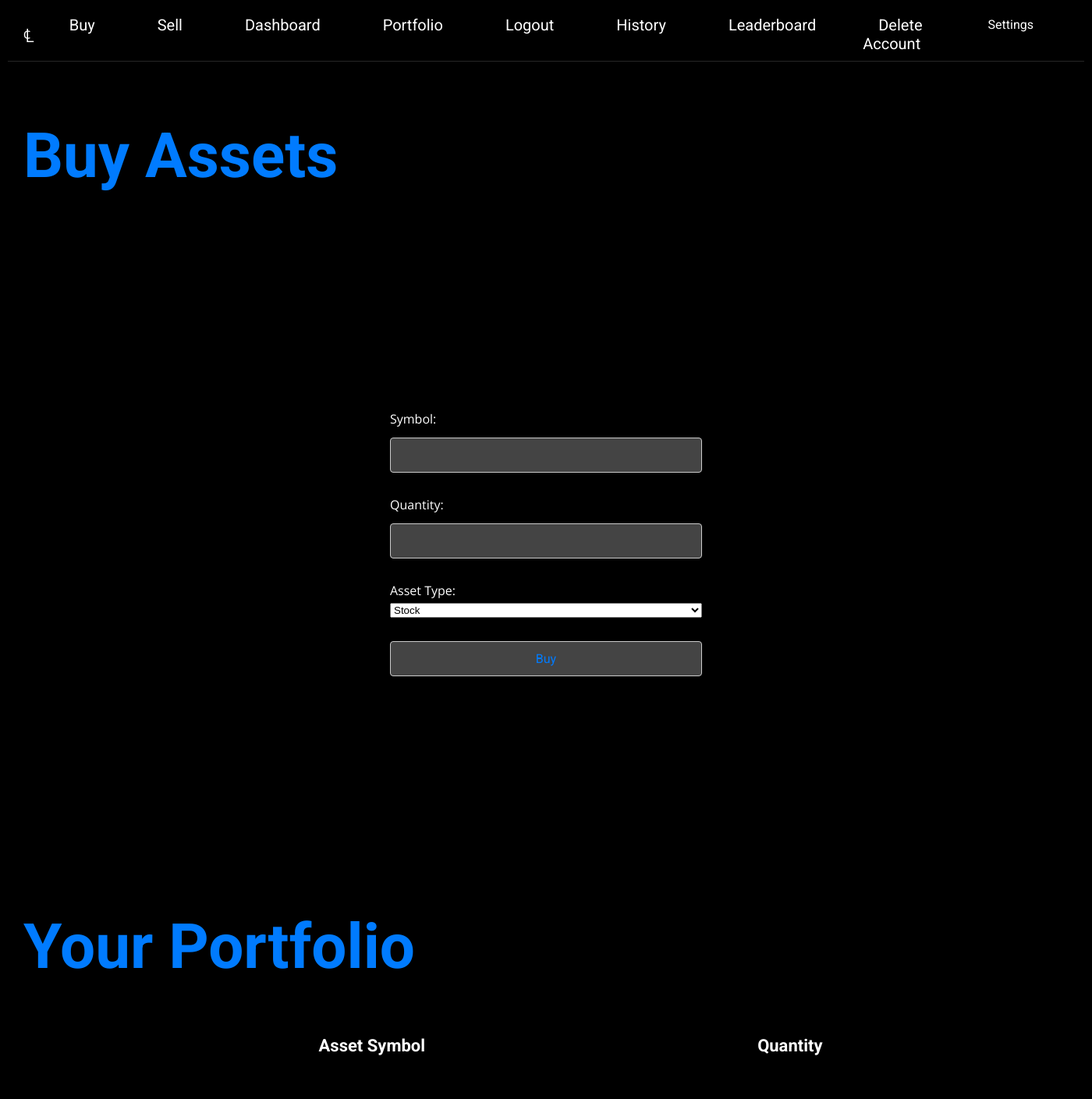
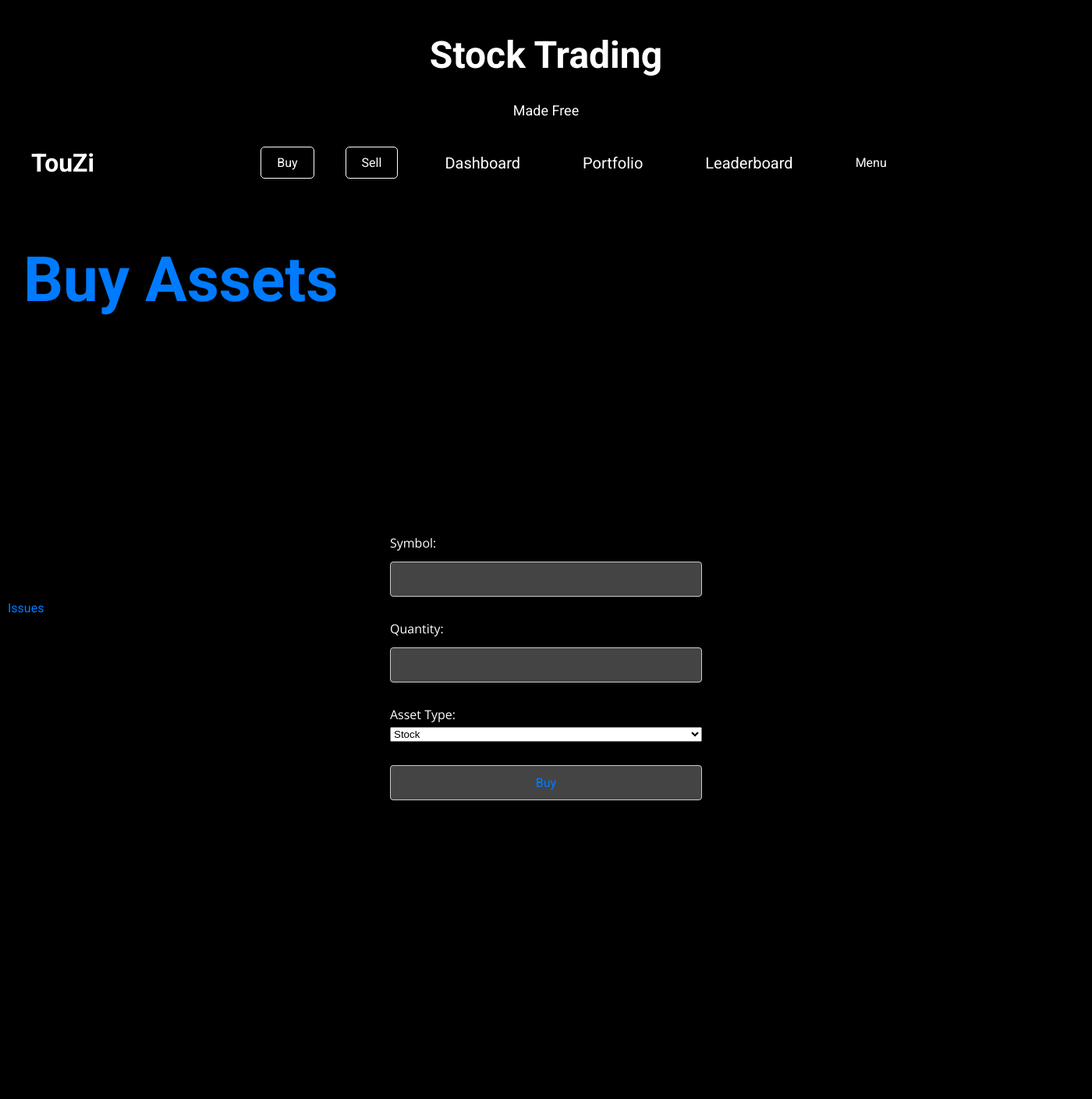
Before and after one commit to Buraisu-tiu/TouZi, a Flask app: page /buy in a window 1400 px wide. Shown: the whole page at 78% size. After the commit the page ends 1026 px from the top, so only its background shows below. Run offline with Flask 3, Linux system fonts and the light colour scheme; the visitor is signed in with stand-in values (Sample User, id 1); data that the repository does not hold is empty; parts of the project's set-up code (start-up, migrations or seed data) failed here and were passed over; some web fonts are replaced.

Commit message:
style changes on dashboard

```diff
--- a/Stock/app.py
+++ b/Stock/app.py
@@ -15,14 +15,14 @@ import plotly.express as px
 import pandas as pd
 from coinbase.wallet.client import Client
 from google.cloud import firestore
-import firebase_admin
-from firebase_admin import credentials
 import google.cloud.logging
 from google.cloud.logging import Client
 import google.auth
-from datetime import datetime
-
-
+from google.oauth2 import service_account
+import time
+import threading
+import google.cloud.firestore
+from google.api_core import exceptions
 # Specify the time zone
 tz = timezone.utc
 
@@ -30,19 +30,20 @@ tz = timezone.utc
 now = datetime.now(tz)
 # Load the service account key file
 
-credentials, project_id = google.auth.load_credentials_from_file(
-    os.environ['GOOGLE_APPLICATION_CREDENTIALS'],
-    scopes=['https://www.googleapis.com/auth/firestore']
+# Load credentials from environment variable or manual declaration
+credentials_path = os.environ.get('GOOGLE_APPLICATION_CREDENTIALS') or 'application_default_credentials.json'
+
+# Load credentials from the file
+credentials = service_account.Credentials.from_service_account_file(
+    credentials_path,
+    scopes=["https://www.googleapis.com/auth/cloud-platform"]
 )
 
-project_id = "stock-trading-simulator-b6e27"
-client = google.cloud.logging.Client(credentials=credentials, project=project_id)
+# Initialize Firestore client with explicit credentials
+db = firestore.Client(credentials=credentials, project="stock-trading-simulator-b6e27")
 
-
-
-# Create Firestore client
-db = firestore.Client()
 print("Firestore client created:", db)
+print("Credentials loaded:", credentials)
 
 
 # Enable Google Cloud logging
@@ -96,6 +97,20 @@ def create_badges():
         if not badges_ref.where('name', '==', badge['name']).stream():
             badges_ref.add(badge)
 
+def reload_website():
+    url = "https://stock-trading-sim.onrender.com"  # Replace with your Render URL if deployed
+    try:
+        response = requests.get(url)
+        print(f"Reloaded at {time.ctime()}: Status Code {response.status_code}")
+    except Exception as e:
+        print(f"Error reloading at {time.ctime()}: {str(e)}")
+
+# Function to start the reloader in a separate thread
+def start_reloader():
+    interval = 300  # 5 minutes (adjust as needed)
+    while True:
+        reload_website()
+        time.sleep(interval)
 
 @app.route('/')
 def home():
@@ -113,7 +128,8 @@ def register():
             'balance': 999.99,
             'background_color': '#000000',
             'text_color': '#ffffff',
-            'accent_color': '#007bff'
+            'accent_color': '#007bff',
+            'gradient_color': "#000000"
         })
         return redirect(url_for('login'))
     return render_template('register.html.jinja2')
@@ -125,10 +141,16 @@ def login():
         password = request.form['password']
         print(f"Login attempt: Username: {username}, Password: {password}")
 
+
+
         try:
-            print("Attempting to test firestore test query")
-            test_query = db.collection('users').limit(1).get()
+            print("Attempting to test Firestore test query")
+            test_query = db.collection('users').limit(1).get(timeout=10)  # 10-second timeout
             print(f"Firestore test query succeeded. Found {len(test_query)} document(s).")
+            for doc in test_query:
+                print(f"Document data: {doc.to_dict()}")
+        except exceptions.DeadlineExceeded:
+            print("Firestore test query timed out.")
         except Exception as e:
             print(f"Firestore test query failed: {e}")
 
@@ -186,12 +208,17 @@ def settings():
         user_ref.update({
             'background_color': request.form.get('background_color', '#ffffff'),
             'text_color': request.form.get('text_color', '#000000'),
-            'accent_color': request.form.get('accent_color', '#007bff')
+            'accent_color': request.form.get('accent_color', '#007bff'),
+            'gradient_color': request.form.get('gradient_color', 'none')
         })
         return redirect(url_for('dashboard'))
 
     user = user_ref.get().to_dict()
     return render_template('settings.html.jinja2', user=user)
+
+
+
+
 
 @app.route('/leaderboard')
 def leaderboard():
@@ -720,4 +747,10 @@ def fetch_historical_data(symbol):
 
 
 if __name__ == '__main__':
+    reloader_thread = threading.Thread(target=start_reloader)
+    reloader_thread.daemon = True  # Daemonize thread to stop it when the main program exits
+    reloader_thread.start()
+
+    # Run the Flask app
+    port = int(os.environ.get("PORT", 10000))
     app.run(debug=True)
--- a/Stock/templates/base.html.jinja2
+++ b/Stock/templates/base.html.jinja2
@@ -3,7 +3,8 @@
 <head>
     <meta charset="UTF-8">
     <meta name="viewport" content="width=device-width, initial-scale=1.0">
-    <title>Stock Market Trading Simulator</title>
+    <h1 style="text-align: center; font-size: 48px;">Stock Trading</h1>
+    <p style="text-align: center; font-size: 18px;">Made Free</p>
     <link rel="stylesheet" href="{{ url_for('static', filename='styles.css') }}">
     <link rel="icon" type="image/x-icon" href="{{ url_for('static', filename='favicon.ico') }}">
     <link rel="preconnect" href="https://fonts.googleapis.com">
@@ -20,18 +21,24 @@
         }
         .navbar {
             display: flex;
-            justify-content: space-between;
+            justify-content: flex-end;
             align-items: center;
             padding: 10px 20px;
+            padding-top: 20px;
             background-color: {{ user.background_color if user else 'rgb(0, 0, 0)' }};
-            border-bottom: 1px solid rgba(255, 255, 255, 0.15);
-            box-shadow: 0 4px 8px rgba(0, 0, 0, 0.1);
         }
         .navbar-brand {
-            font-size: 1.5rem;
-            font-weight: 500;
+            font-size: 2rem; /* Increase the font size */
+            font-weight: bold; /* Make the font bold */
             color: {{ user.text_color if user else 'rgb(255, 255, 255)' }};
             text-decoration: none;
+            display: flex; /* Use flexbox to align the icon and text */
+            align-items: center; /* Vertically center the icon and text */
+        }
+
+        .navbar-brand i {
+            font-size: 3rem; /* Increase the icon size */
+            margin-right: 10px; /* Add space between the icon and text */
         }
         .navbar-nav {
             display: flex;
@@ -50,10 +57,24 @@
             padding: 10px 20px;
             border-radius: 5px;
             transition: background-color 0.3s, color 0.3s;
+            position: relative; /* Required for the pseudo-element */
         }
-        .navbar-nav a:hover {
-            background-color: {{ user.text_color if user else 'rgb(255, 255, 255)' }};
-            color: {{ user.background_color if user else 'rgb(0, 0, 0)' }};
+
+        .navbar-nav a::after {
+            content: '';
+            display: block;
+            height: 2px; /* Height of the underline */
+            background-color: rgba(255, 255, 255, 0.2); /* Low opacity color */
+            transition: width 0.3s;
+            width: 0; /* Start with no width */
+            position: absolute;
+            left: 50%;
+            bottom: -5px; /* Adjust this value for the gap */
+            transform: translateX(-50%);
+        }
+
+        .navbar-nav a:hover::after {
+            width: 100%; /* Full width on hover */
         }
         .content {
             padding: 20px;
@@ -61,30 +82,78 @@
         .accent {
             color: {{ user.accent_color if user else '#007bff' }};
         }
+        .dropdown {
+            position: relative;
+            display: inline-block;
+            float: right;
+            margin-left: auto;
+        }
+        .dropdown-content a {
+            color: {{ user.text_color if user else 'rgb(255, 255, 255)' }};
+            padding: 15px 20px;
+            text-decoration: none;
+            display: block;
+            margin-bottom: 10px;
+        }
+
+        .dropdown-content {
+            display: none;
+            position: absolute;
+            background-color: {{ user.background_color if user else 'rgb(0, 0, 0)' }};
+            min-width: 160px;
+            box-shadow: 0px 8px 16px 0px rgba(0,0,0,0.2);
+            z-index: 1;
+            margin-top: 10px;
+        }
+        .dropdown:hover .dropdown-content {
+            display: block;
+        }
+        .buy-sell-button {
+            border: 1px solid #fff;
+            border-radius: 5 px; /* Rounded corners */
+            background-color: transparent; /* Transparent background */
+            color: {{ user.text_color if user else 'rgb(255, 255, 255)' }};
+            padding: 10px 20px;
+            transition: background-color 0.3s, color 0.3s;
+        }
+        .buy-sell-button:hover {
+            background-color: rgba(255, 255, 255, 0.1); /* Light background on hover */
+        }
     </style>
 </head>
 <body>
     <nav class="navbar">
-        <a class="navbar-brand" href="#">&#8452;</a>
+        <a class="navbar-brand" href="#">
+            <i class="fas fa-chart-line"></i>
+            <span>TouZi</span>
+        </a>
         <ul class="navbar-nav">
-            <li><a href="{{ url_for('buy') }}" class='Dashboard'>Buy</a></li>
-            <li><a href="{{ url_for('sell') }}" class='Dashboard'>Sell</a></li>
+            <li><a href="{{ url_for('buy') }}" class='buy-sell-button'>Buy</a></li>
+            <li><a href="{{ url_for('sell') }}" class='buy-sell-button'>Sell</a></li>
             {% if session.get('user_id') %}
                 <li><a href="{{ url_for('dashboard') }}" class='Dashboard'>Dashboard</a></li>
                 <li><a href="{{ url_for('view_portfolio', user_id=session['user_id']) }}" class='Dashboard'>Portfolio</a></li>
-                <li><a href="{{ url_for('logout') }}" class='Dashboard'>Logout</a></li>
+                <li><a href="{{ url_for('leaderboard') }}" class='Dashboard'>Leaderboard</a></li>
+                <li class="dropdown">
+                    <a href="#" class="dropbtn">Menu</a>
+                    <div class="dropdown-content">
+                        <a href="{{ url_for('transaction_history') }}">History</a>
+                        <a href="{{ url_for('logout') }}">Logout</a>
+                        <a href="{{ url_for('delete_account') }}">Delete Account</a>
+                        <a href="{{ url_for('settings') }}">Settings</a>
+                    </div>
+                </li>
             {% else %}
                 <li><a href="{{ url_for('login') }}" class='Dashboard'>Login</a></li>
                 <li><a href="{{ url_for('register') }}" class='Dashboard'>Register</a></li>
             {% endif %}
-            <li><a href="{{ url_for('transaction_history') }}" class='Dashboard'>History</a></li>
-            <li><a href="{{ url_for('leaderboard') }}" class='Dashboard'>Leaderboard</a></li>
-            <li><a href="{{ url_for('delete_account') }}" class='Dashboard'>Delete Account</a></li>
-            <li><a href="{{ url_for('settings') }}">Settings</a></li>
         </ul>
     </nav>
     <main>
         {% block content %}{% endblock %}
     </main>
+    <footer style="position: fixed; bottom: 0; left: 0; padding: 10px; color: rgb(255, 255, 255);">
+        <a href="mailto:tieubryce@gmail.com">Issues</a>
+    </footer>
 </body>
 </html>
--- a/Stock/templates/buy.html.jinja2
+++ b/Stock/templates/buy.html.jinja2
@@ -33,21 +33,5 @@ function validateForm() {
     return true;
 }
 </script>
-<h2 class="accent">Your Portfolio</h2>
-<table class="leaderboard-table">
-    <thead>
-        <tr>
-            <th>Asset Symbol</th>
-            <th>Quantity</th>
-        </tr>
-    </thead>
-    <tbody>
-        {% for asset in user.portfolios %}
-        <tr class="leaderboard-tr">
-            <td>{{ asset.symbol }}</td>
-            <td>{{ asset.shares }}</td>
-        </tr>
-        {% endfor %}
-    </tbody>
-</table>
+
 {% endblock %}
--- a/Stock/templates/settings.html.jinja2
+++ b/Stock/templates/settings.html.jinja2
@@ -26,6 +26,9 @@
     <label for="accent_color">Accent Color:</label>
     <input type="color" id="accent_color" name="accent_color" value="{{ user.accent_color }}"><br><br>
 
+    <label for="gradient_color">Gradient Color:</label>
+    <input type="color" id="gradient_color" name="gradient_color" value="{{ user.gradient_color }}"><br><br>
+
     <input type="submit" value="Save Changes">
 </form>
 {% endblock %}
```
Also changed, not shown: Stock/application_default_credentials.json (+10 -6 lines), Stock/templates/dashboard.html.jinja2 (+13 -10 lines).
